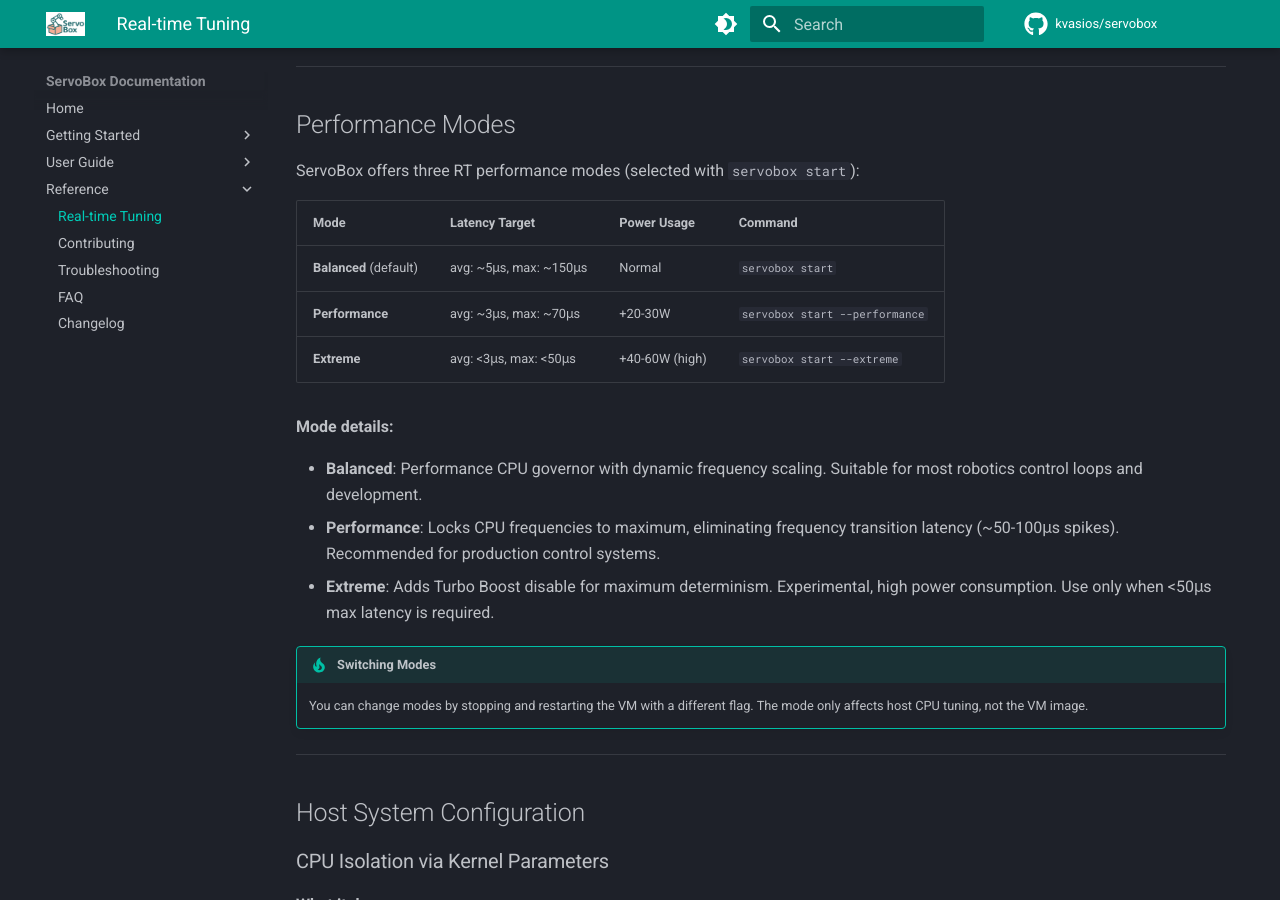
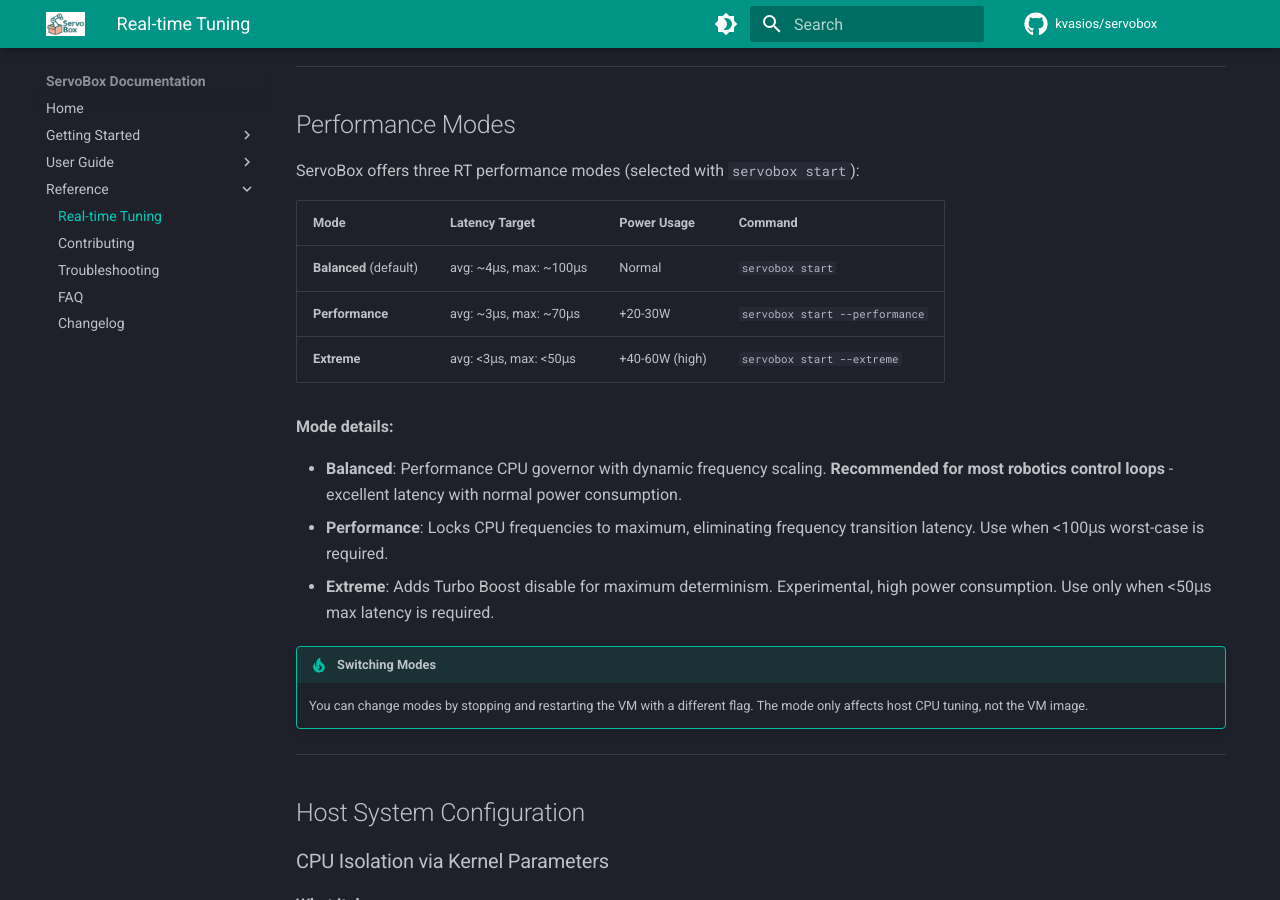
Before and after one commit to kvasios/servobox, an MkDocs documentation site: the page built from docs/content/reference/rt-tuning.md, in a window 1280 px wide and 900 px high, scrolled down 516 px. Built offline with MkDocs 1.6.1 and Material for MkDocs 9.7.7, drawn with Linux system fonts in a browser that asks for light colours; comment, search, counter and statistics services are not loaded; some of the changed text lies outside the part shown.

```diff
--- a/docs/content/reference/rt-tuning.md
+++ b/docs/content/reference/rt-tuning.md
@@ -23,14 +23,14 @@ ServoBox offers three RT performance modes (selected with `servobox start`):
 
 | Mode | Latency Target | Power Usage | Command |
 |------|---------------|-------------|---------|
-| **Balanced** (default) | avg: ~5μs, max: ~150μs | Normal | `servobox start` |
+| **Balanced** (default) | avg: ~4μs, max: ~100μs | Normal | `servobox start` |
 | **Performance** | avg: ~3μs, max: ~70μs | +20-30W | `servobox start --performance` |
 | **Extreme** | avg: <3μs, max: <50μs | +40-60W (high) | `servobox start --extreme` |
 
 **Mode details:**
 
-- **Balanced**: Performance CPU governor with dynamic frequency scaling. Suitable for most robotics control loops and development.
-- **Performance**: Locks CPU frequencies to maximum, eliminating frequency transition latency (~50-100μs spikes). Recommended for production control systems.
+- **Balanced**: Performance CPU governor with dynamic frequency scaling. **Recommended for most robotics control loops** - excellent latency with normal power consumption.
+- **Performance**: Locks CPU frequencies to maximum, eliminating frequency transition latency. Use when <100μs worst-case is required.
 - **Extreme**: Adds Turbo Boost disable for maximum determinism. Experimental, high power consumption. Use only when <50μs max latency is required.
 
 !!! tip "Switching Modes"
@@ -473,11 +473,11 @@ Runs `cyclictest` at 1kHz (1000μs interval) while optionally stressing the host
 
 | Mode | Average | Max (typical) | Rating |
 |------|---------|--------------|--------|
-| Balanced | 4-6μs | 100-200μs | GOOD |
-| Performance | 2-4μs | 50-80μs | EXCELLENT |
+| Balanced | ~4μs | ~100μs | EXCELLENT |
+| Performance | ~3μs | 60-70μs | EXCELLENT |
 | Extreme | <3μs | <50μs | EXCELLENT |
 
-Results depend on host hardware and isolation configuration. Use `servobox start --performance` for production control systems requiring <100μs worst-case latency.
+Results depend on host hardware and isolation configuration. **Balanced mode is recommended for most users** - it provides excellent performance with normal power consumption. Use performance/extreme modes only when stricter latency guarantees are required.
 
 ---
 
```
Also changed, not shown: docs/content/index.md (+2 -2 lines), README.md, 2 other files.
